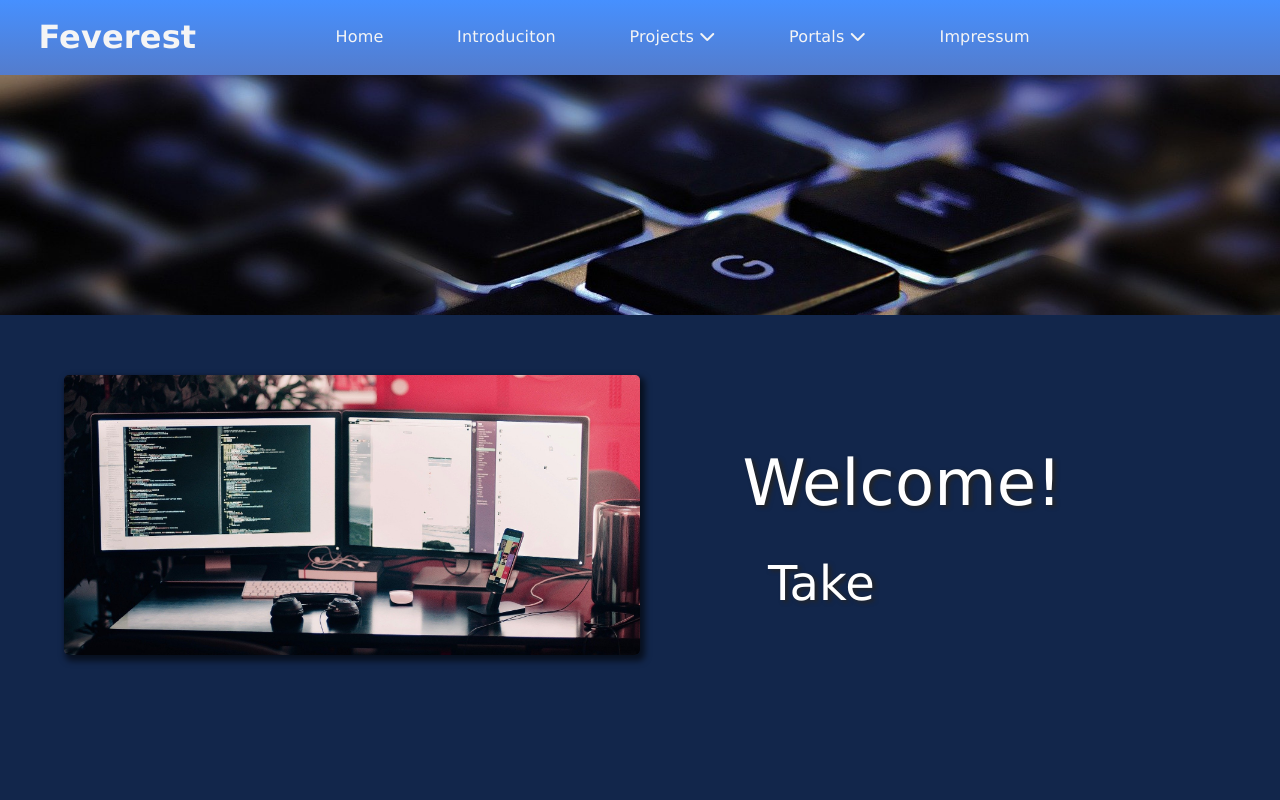
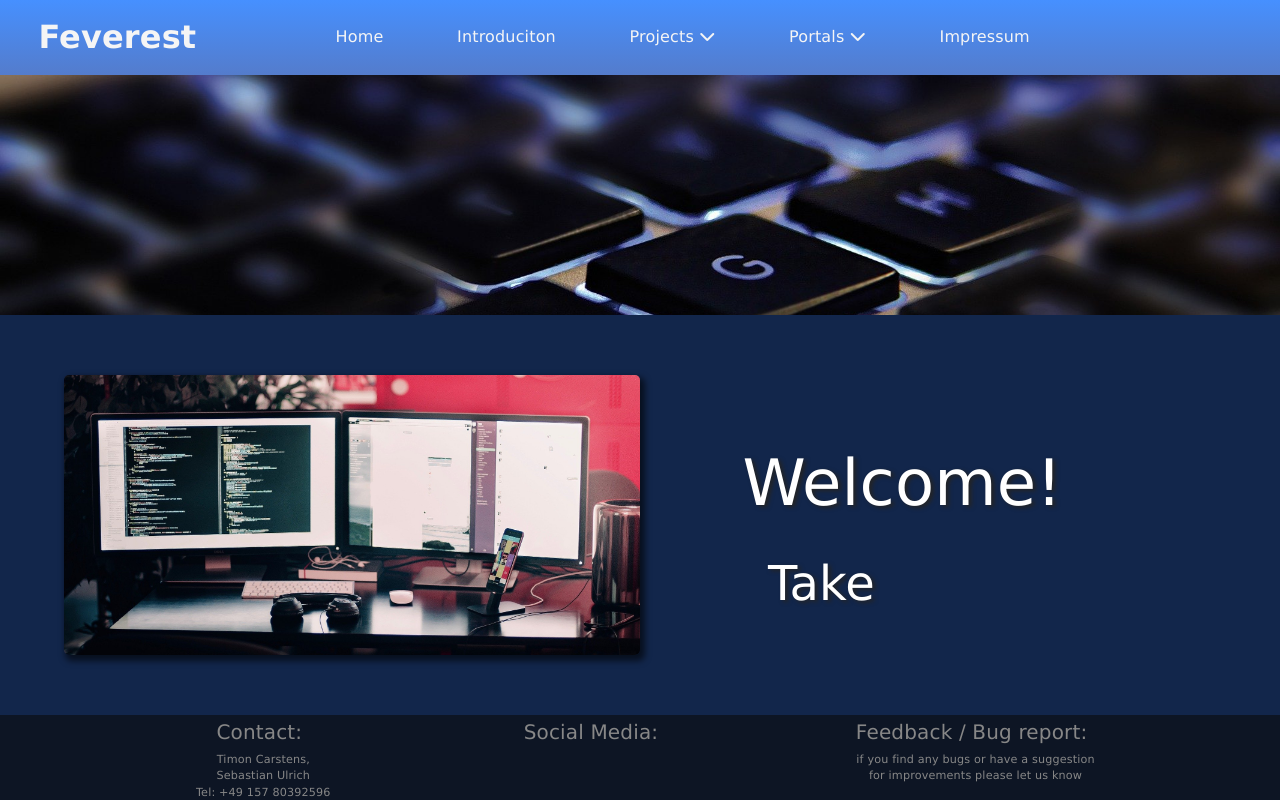
Before and after one commit to Surice/Feverest, a Vue app: page / in a window 1280 px wide. Built offline with nearby package versions, Linux system fonts and the light colour scheme; a web font is replaced by a local one.

Commit message:
home footer added

```diff
--- a/src/views/main/home.vue
+++ b/src/views/main/home.vue
@@ -1,6 +1,7 @@
 <template>
   <div class="home">
     <navbar></navbar>
+
     <img src='../../assets/tastatur.jpg' class="banner-img">
 
     <div class="content">
@@ -16,9 +17,34 @@
       </div>
     </div>
 
-    <div class="footer">
+    <footer class="footer">
+      <div class="foo-col">
+        <h5>Contact:</h5>
+        <p>
+          Timon Carstens, <br>
+          Sebastian Ulrich <br>
+          Tel: +49 157 80392596 <br>
+          E-Mail: <a href="mailto:info@feverest.de">info@feverest.de</a>
+        </p>
+      </div>
+      <div class="vl"></div>
+      <div class="foo-col">
+        <h5>Social Media:</h5>
+        <p>
 
+        </p>
       </div>
+      <div class="vl"></div>
+      <div class="foo-col">
+        <h5>Feedback / Bug report:</h5>
+        <p>
+          if you find any bugs or have a suggestion<br>
+          for improvements please let us know<br>
+          <br>
+          <b>E-Mail: <a href="mailto:info@feverest.de?subject=Feedback / Bug report">info@feverest.de</a></b>
+        </p>
+      </div>
+    </footer>
   </div>
 </template>
 
@@ -80,6 +106,12 @@ export default {
     }
   }
 
+  .vl{
+    display: none;
+    height: 100%;
+    border-left: 4px solid black
+  }
+
   .home{
     width: 100vw;
     height: 100vh;
@@ -124,4 +156,23 @@ export default {
     color: white;
     text-shadow: 3px 2px 4px rgb(36, 36, 36);
   }
+
+  .footer{
+    position: fixed;
+    display: flex;
+    width: 100vw;
+    height: 100%;
+    background: rgba(10, 10, 10, 0.6);
+    color: rgb(135, 135, 135);
+    justify-content: space-evenly;
+  }
+  .footer p{
+    font-size: 0.7rem;
+    margin-left: 8px
+  }
+
+  .foo-col{
+    text-align: center;
+    margin: 5px;
+  }
 </style>
```
Lines whose indentation alone changed are shown as unchanged.
